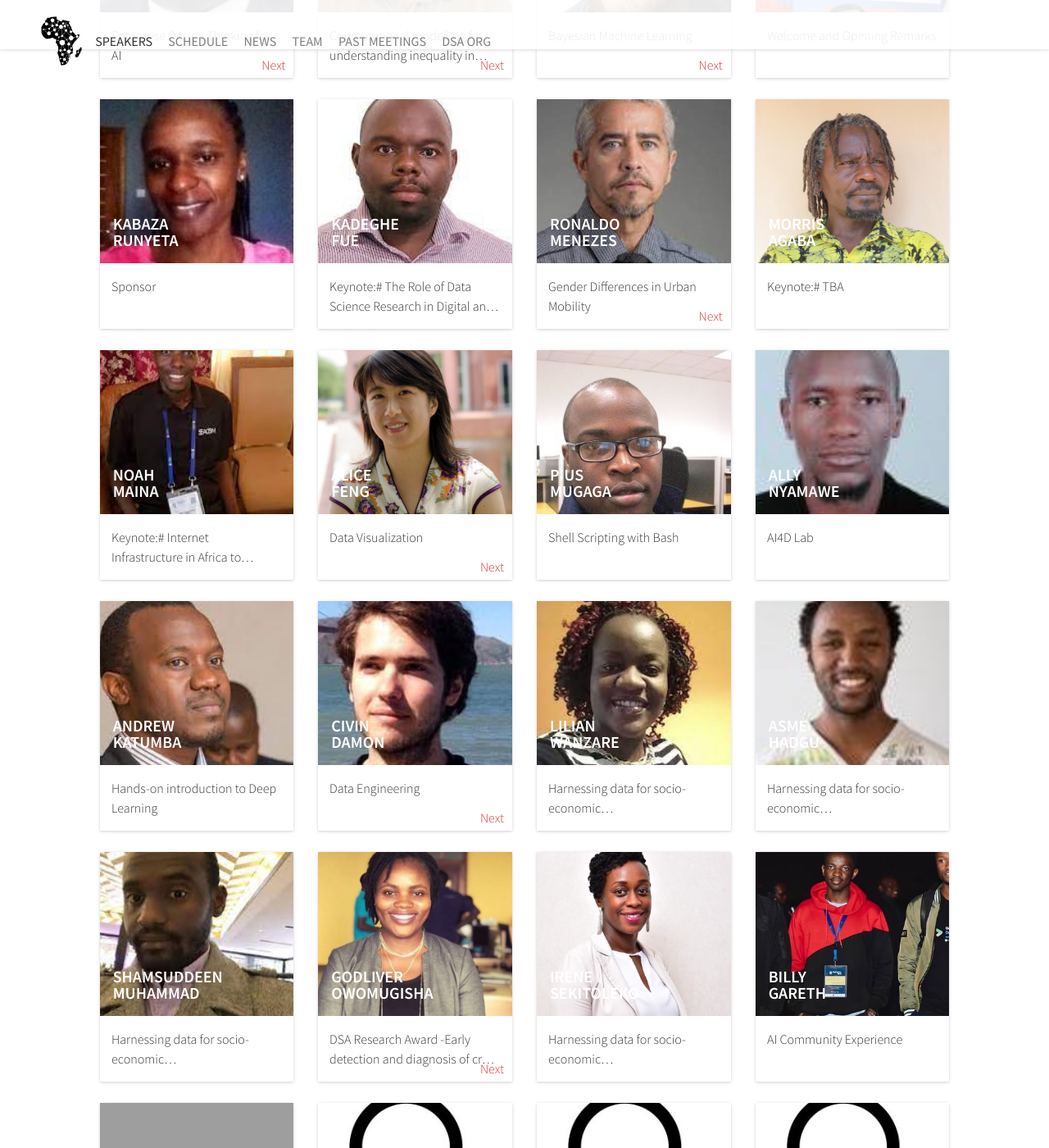
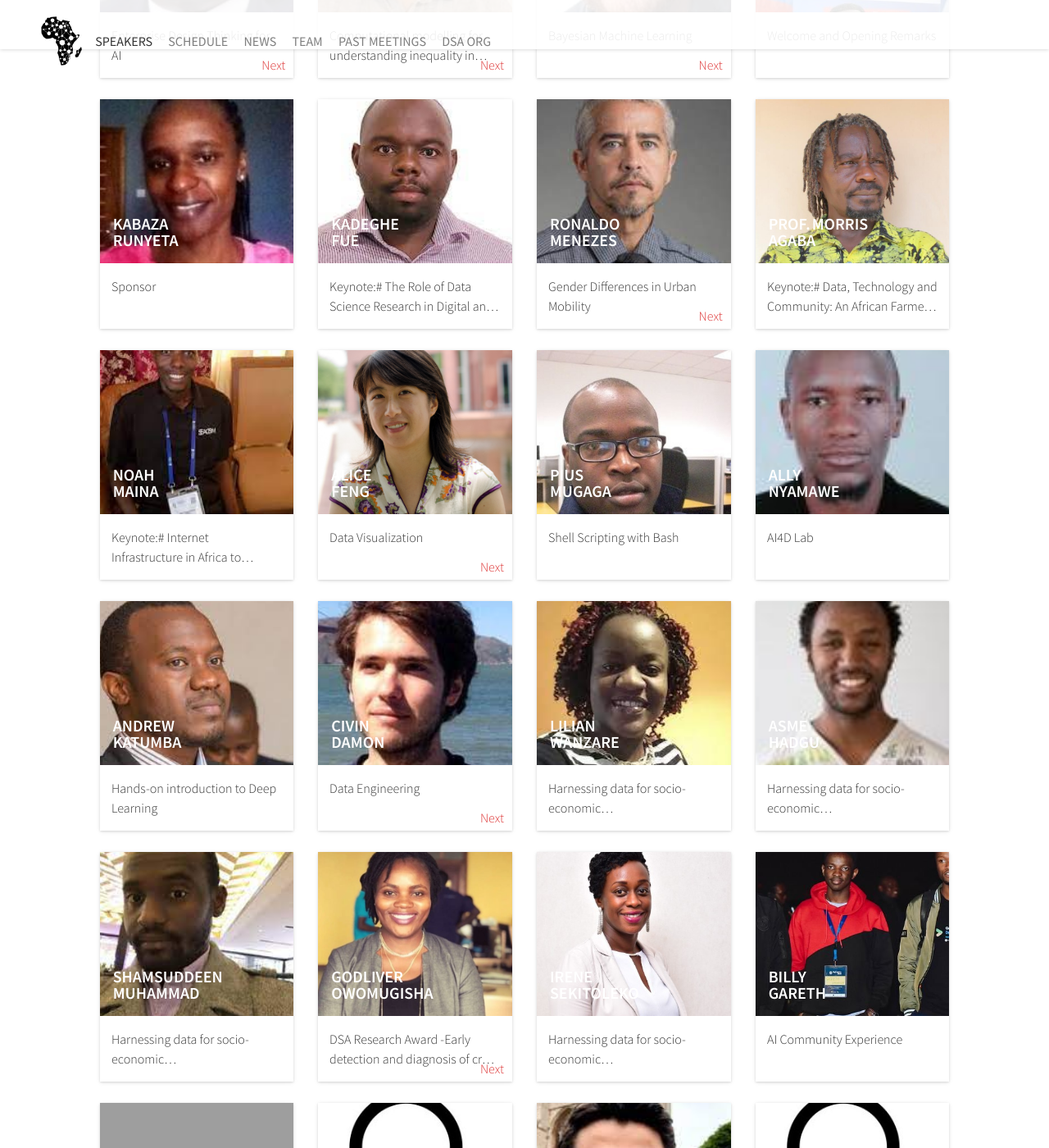
Before and after one commit to datsciafrica/dsa2022arusha, a Jekyll site: the page built from speakers.html, in a window 1280 px wide and 1400 px high, scrolled down 2172 px. Shown: the whole window at 82% size. Built offline with Jekyll 4.4.1, drawn with Linux system fonts in a browser that asks for light colours; nearby versions of some CDN libraries; some web fonts are replaced; comment, search, counter and statistics services are not loaded; some of the changed text lies outside the part shown; grey boxes are pictures that could not be loaded.

```diff
--- a/_data/sessions.yml
+++ b/_data/sessions.yml
@@ -297,7 +297,7 @@
 #  presentation: "tbd"
 -
   id: pope_prayer
-  title: "Keynote:# TBA"
+  title: "Keynote:# Data, Technology and Community: An African Farmer’s Perspective"
   subtype: keynote
   speakers: [agaba]
   language: en
```
Also changed, not shown: _data/speakers.yml (+9 -9 lines), img/people/ChristianHumberto.jpeg (added), 4 other files.
